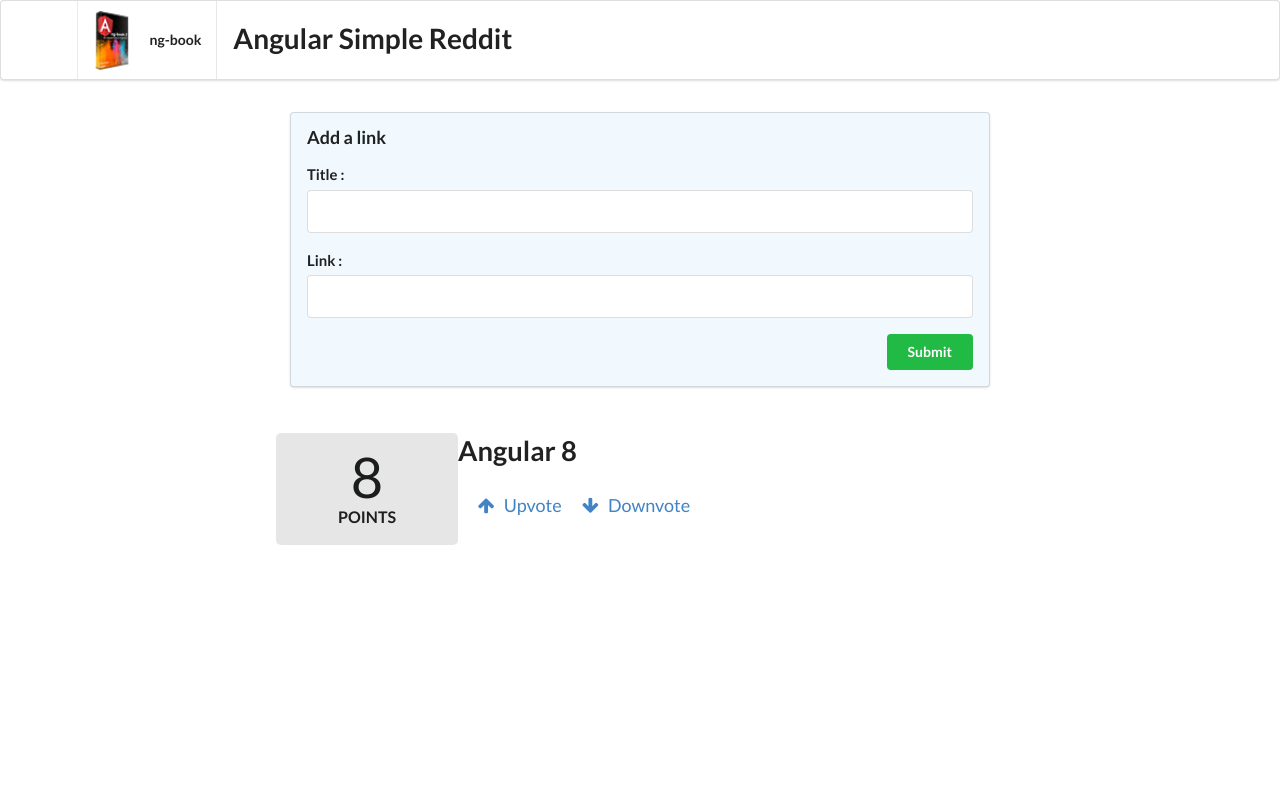
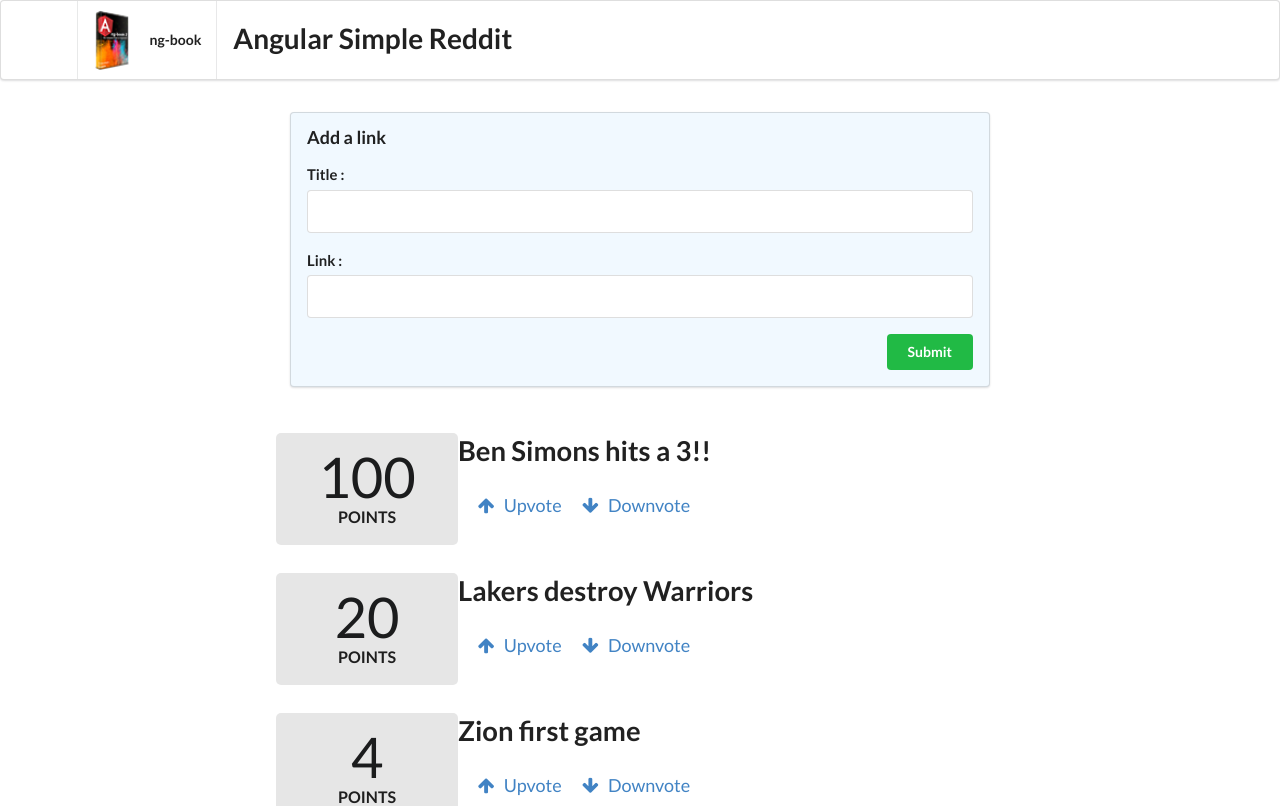
Before and after one commit to mrfleming/csc436_homework_3_reddit_clone, an Angular app: page / in a window 1280 px wide. Shown: the top 806 px of the page. Built offline with nearby package versions, Linux system fonts and the light colour scheme.

Commit message:
display static list of articles

```diff
--- a/src/app/app.component.html
+++ b/src/app/app.component.html
@@ -11,5 +11,8 @@
   <button class="ui positive right floated button" (click) = "addArticle(newTitle,newLink)"> Submit </button>
 </form>
 <div class="ui grid posts">
-  <app-article></app-article>
+  <app-article
+    *ngFor="let a of articles"
+    [article]="a">
+  </app-article>
 </div>
--- a/src/app/app.component.ts
+++ b/src/app/app.component.ts
@@ -1,4 +1,5 @@
 import { Component } from '@angular/core';
+import { Article } from './article/article.model';
 
 @Component({
   selector: 'app-root',
@@ -7,6 +8,16 @@ import { Component } from '@angular/core';
 })
 export class AppComponent {
   title = 'reddit-app';
+  articles: Article[];
+
+  constructor() {
+    this.articles = [
+      new Article('Ben Simons hits a 3!!', 'https://espn.com/nba', 100),
+      new Article('Lakers destroy Warriors', 'https://espn.com/nba', 20),
+      new Article('Zion first game', 'https://espn.com/nba', 4),
+      new Article('Angular 8', 'https://angular.io', 8)
+    ];
+  }
 
   addArticle(title:HTMLInputElement, link:HTMLInputElement): boolean {
     console.log(`Adding content... title : ${title.value} and link : ${link.value}`);
--- a/src/app/article/article.component.ts
+++ b/src/app/article/article.component.ts
@@ -1,4 +1,4 @@
-import { Component, OnInit, HostBinding } from '@angular/core';
+import { Component, OnInit, HostBinding, Input } from '@angular/core';
 import {Article} from './article.model';
 
 @Component({
@@ -9,10 +9,11 @@ import {Article} from './article.model';
 export class ArticleComponent implements OnInit {
 
   @HostBinding('attr.class') cssClass = 'row';
-  article: Article;
+  @Input() article: Article;
 
   constructor() {
-    this.article = new Article('Angular 8', 'https://angular.io', 8);
+    //Old code to initialize
+    //this.article = new Article('Angular 8', 'https://angular.io', 8);
    }
 
    voteUp(): boolean {
```
